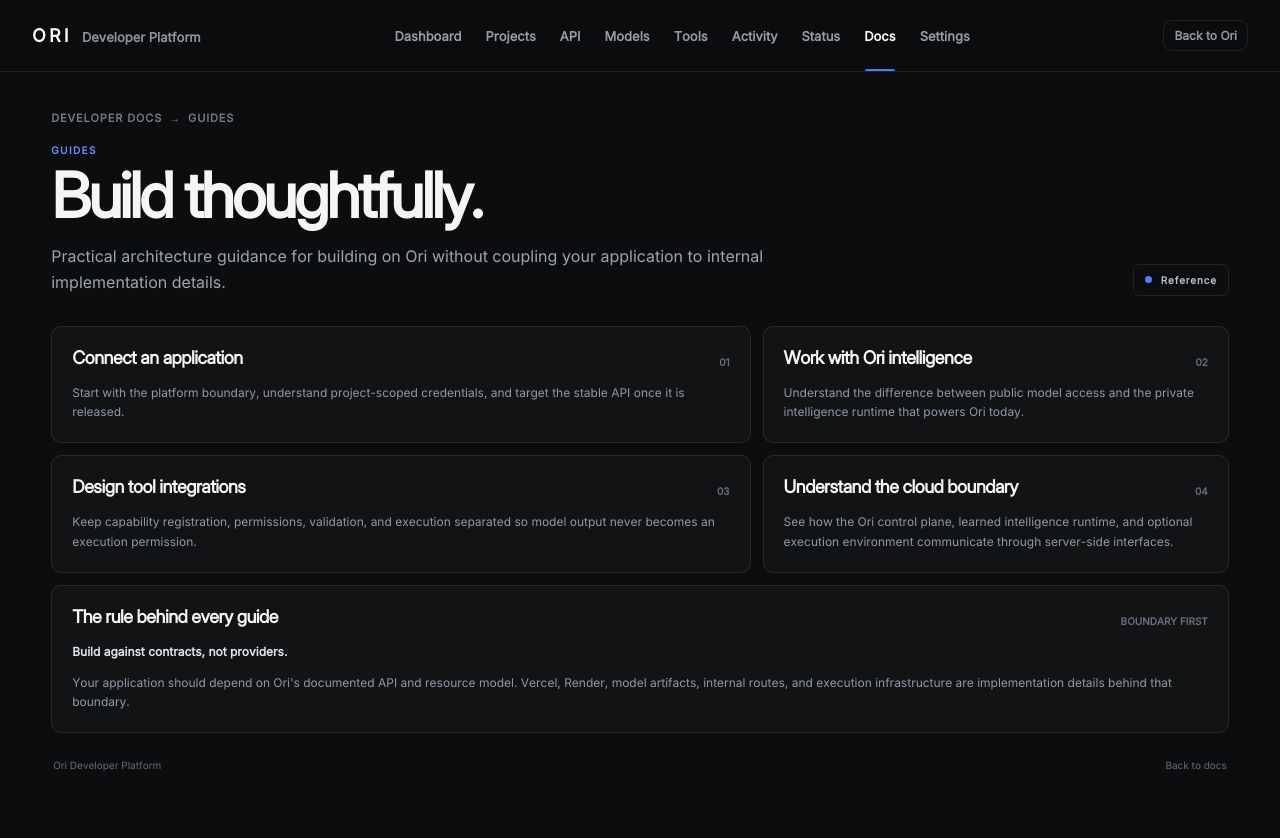
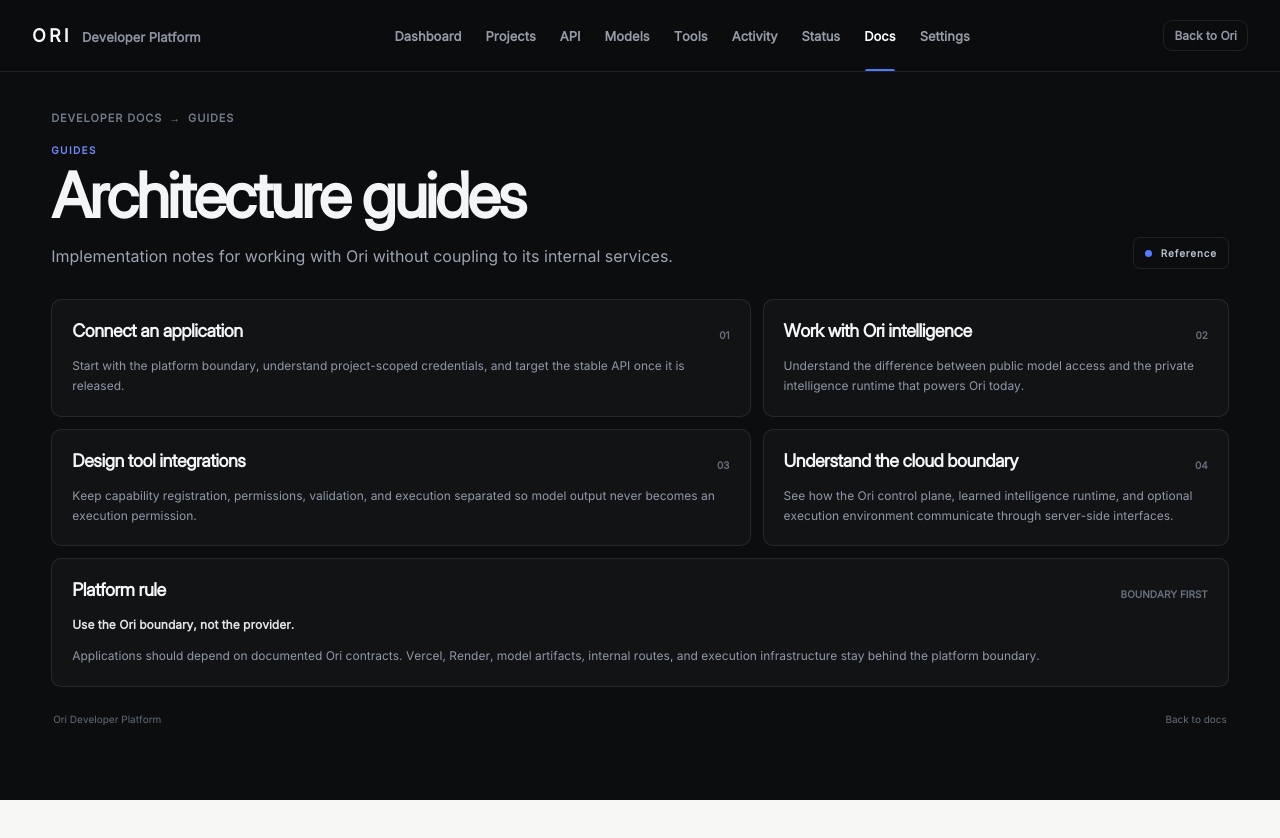
Before and after one commit to 30lnewcomb-byte/ori-platform, a Next.js app in the folder apps/web/: page /developer/guides in a window 1280 px wide. Shown: the top 838 px of the page. After the commit the page ends 800 px from the top, so only its background shows below. Built offline with nearby package versions, Linux system fonts and the light colour scheme.

Commit message:
Remove promotional language from architecture guides

```diff
--- a/apps/web/app/developer/guides/page.tsx
+++ b/apps/web/app/developer/guides/page.tsx
@@ -33,8 +33,8 @@ export default function DeveloperGuidesPage() {
           <header className={styles.header}>
             <div>
               <p className={styles.eyebrow}>GUIDES</p>
-              <h1>Build thoughtfully.</h1>
-              <p className={styles.lede}>Practical architecture guidance for building on Ori without coupling your application to internal implementation details.</p>
+              <h1>Architecture guides</h1>
+              <p className={styles.lede}>Implementation notes for working with Ori without coupling to its internal services.</p>
             </div>
             <div className={styles.state}><span className={styles.dot} />Reference</div>
           </header>
@@ -46,10 +46,10 @@ export default function DeveloperGuidesPage() {
               </section>
             ))}
             <section className={[styles.panel, styles.panelFull].join(' ')}>
-              <div className={styles.panelHeader}><h2>The rule behind every guide</h2><span>BOUNDARY FIRST</span></div>
+              <div className={styles.panelHeader}><h2>Platform rule</h2><span>BOUNDARY FIRST</span></div>
               <div className={styles.copy}>
-                <strong>Build against contracts, not providers.</strong>
-                <span>Your application should depend on Ori&apos;s documented API and resource model. Vercel, Render, model artifacts, internal routes, and execution infrastructure are implementation details behind that boundary.</span>
+                <strong>Use the Ori boundary, not the provider.</strong>
+                <span>Applications should depend on documented Ori contracts. Vercel, Render, model artifacts, internal routes, and execution infrastructure stay behind the platform boundary.</span>
               </div>
             </section>
           </div>
```
